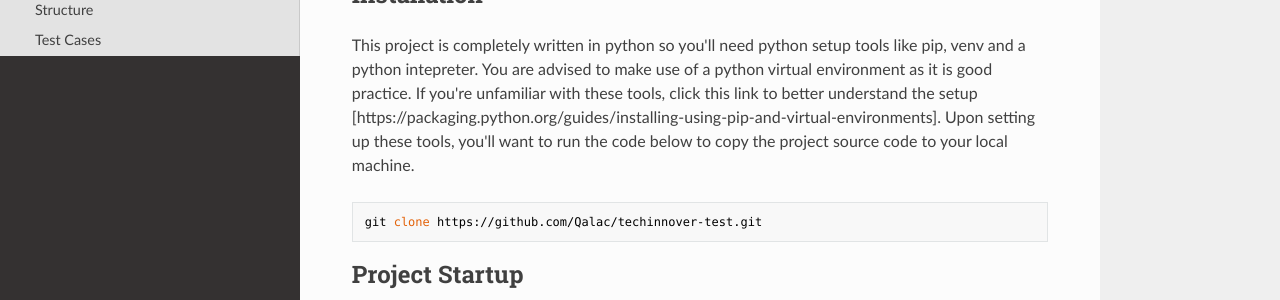
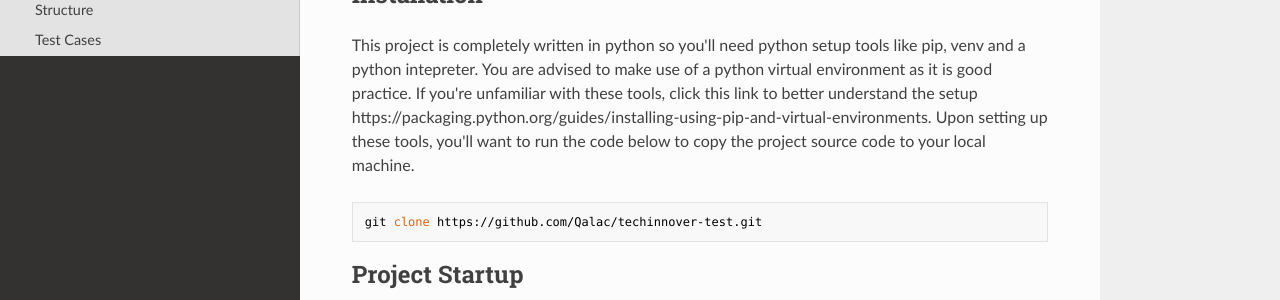
Before and after one commit to Qalac/techinnover-doc, an MkDocs documentation site: the page built from docs/index.md, in a window 1280 px wide and 900 px high. Shown: the part 230-530 px from the top of the window. Built offline with MkDocs 1.6.1, drawn with Linux system fonts in a browser that asks for light colours; nearby versions of some CDN libraries.

Commit message:
finished doc creation

````diff
--- a/docs/index.md
+++ b/docs/index.md
@@ -4,7 +4,7 @@ This documentation is aimed to help setup and better understand the project.
 
 ## Installation
 
-This project is completely written in python so you'll need python setup tools like pip, venv and a python intepreter. You are advised to make use of a python virtual environment as it is good practice. If you're unfamiliar with these tools, click this link to better understand the setup [https://packaging.python.org/guides/installing-using-pip-and-virtual-environments]. Upon setting up these tools, you'll want to run the code below to copy the project source code to your local machine.
+This project is completely written in python so you'll need python setup tools like pip, venv and a python intepreter. You are advised to make use of a python virtual environment as it is good practice. If you're unfamiliar with these tools, click this link to better understand the setup https://packaging.python.org/guides/installing-using-pip-and-virtual-environments. Upon setting up these tools, you'll want to run the code below to copy the project source code to your local machine.
 
 ```bash
 git clone https://github.com/Qalac/techinnover-test.git
````
